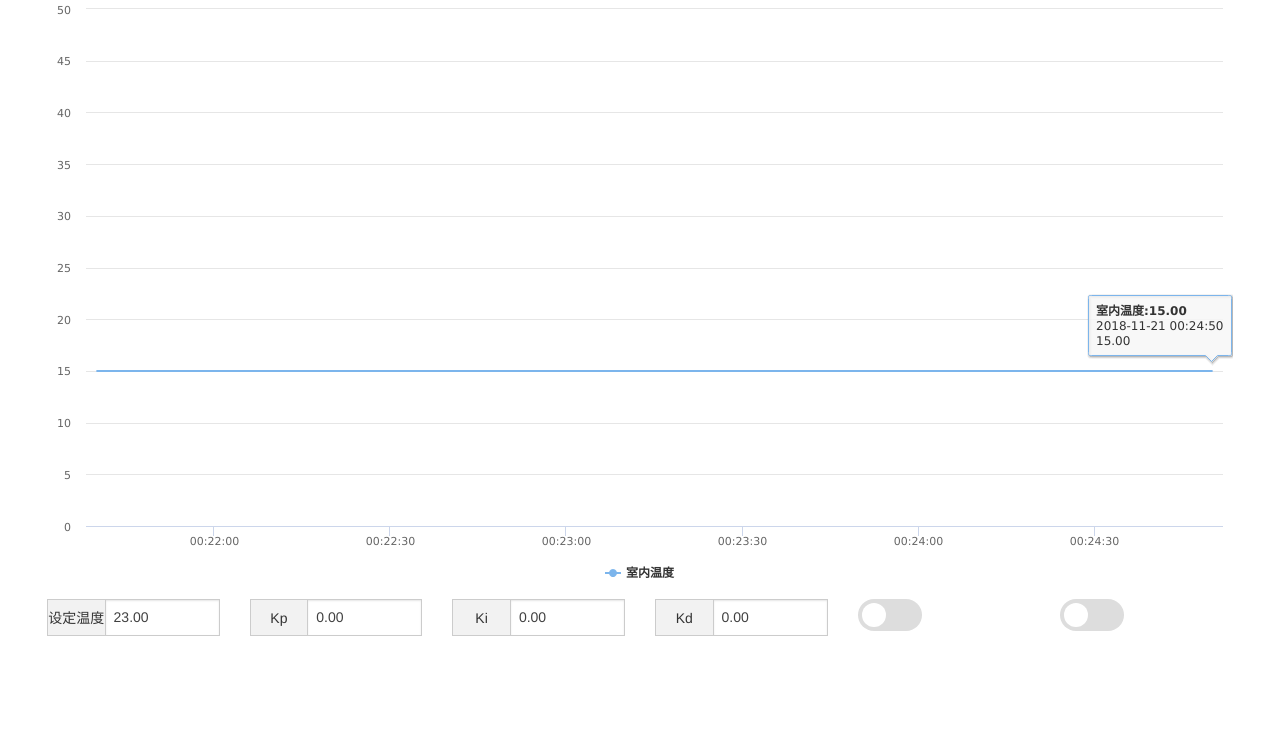
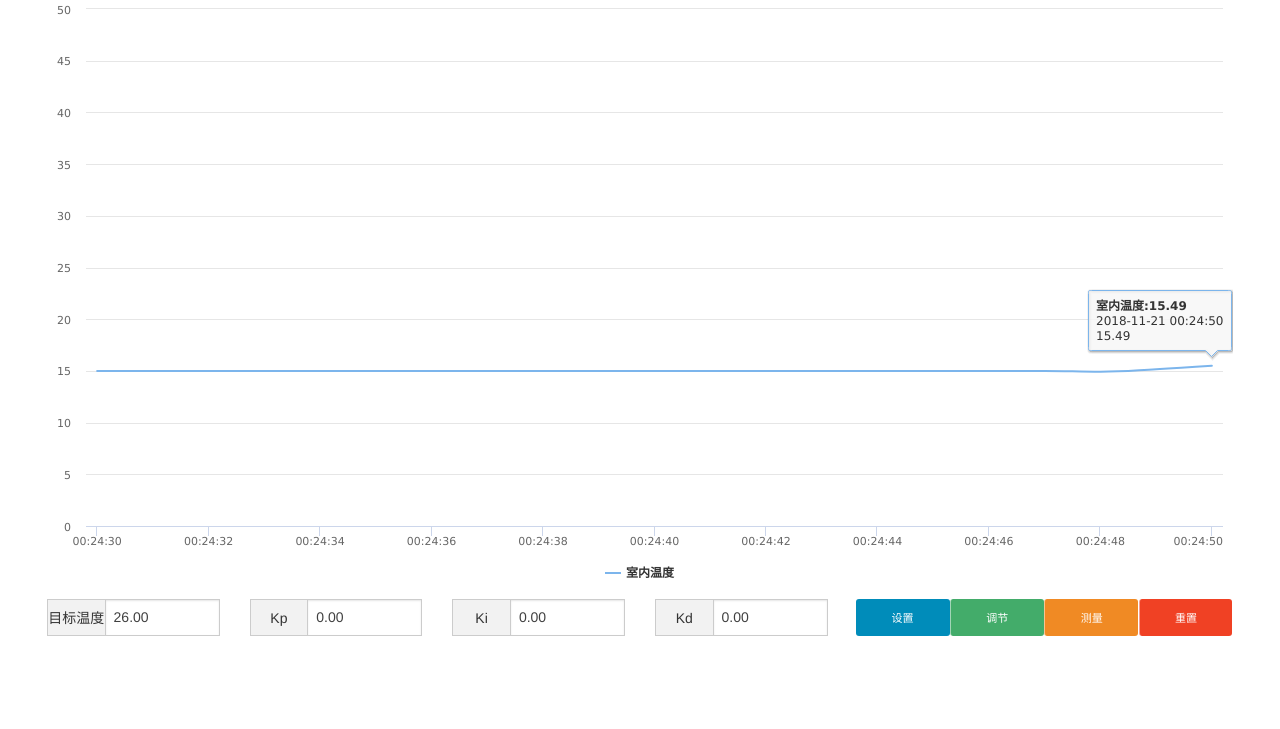
Before and after one commit to wongside/PID-simulation, a plain HTML site: page index.html in a window 1280 px wide. Shown: the part 74-803 px from the top of the page. Drawn offline with Linux system fonts and the light colour scheme.

Commit message:
基本功能完成

```diff
--- a/index.html
+++ b/index.html
@@ -16,21 +16,18 @@
         max-width: 95%;
     }
 </style>
-<h1 align="center">PID温度控制模拟</h1>
+<h1 align="center">PID温度控制器</h1>
 <div class="row">
-    <div id="container" class="large-12 columns" style="height: 600px">
+    <div id="container" class="large-12 columns" style="height: 600px"></div>
 </div>
-
-</div>
-
 <div class="row">
     <div class="large-2 columns">
         <div class="row collapse prefix-radius">
             <div class="small-4 columns">
-                <span class="prefix">设定温度</span>
+                <span class="prefix">目标温度</span>
             </div>
             <div class="small-8 columns">
-                <input type="text" value="23.00" id="presetTemp" title="">
+                <input type="text" value="26.00" id="presetTemp" title="">
             </div>
         </div>
     </div>
@@ -64,94 +61,66 @@
             </div>
         </div>
     </div>
-    <div class="large-2 columns">
-        <div class="switch round">
-            <!--<span style="font-size: 20px;">噪音</span>-->
-            <input id="adjust" type="checkbox" onchange="adjust = !adjust;">
-            <label for="adjust"></label>
+    <div class="large-4 columns">
+        <ul class="button-group even-4">
+            <li>
+                <button type="button" class="button radius default tiny" onclick="setting();">设置</button>
+            </li>
+            <li>
+                <button type="button" class="button radius success tiny" onclick="adjust(this);">调节</button>
+            </li>
+            <li>
+                <button type="button" class="button radius warning tiny" onclick="measure();">测量</button>
+            </li>
+            <li>
+                <button type="button" class="button radius alert tiny" onclick="reset();">重置</button>
+            </li>
+        </ul>
     </div>
 </div>
-    <div class="large-2 columns">
-        <div class="switch round">
-            <!--  <span style="font-size: 28; vertical-align: middle; display: table-cell; text-align: center;">噪音</span> -->
-            <input id="noise" type="checkbox" onchange=" noise = !noise;">
-            <label for="noise"></label>
+<!--<div class="row">
+    <div class="panel callout">
+        <h3>标题</h3>
+        <p>文本内容..</p>
     </div>
-    </div>
-</div>
-<div class="row" id="show"></div>
+</div>-->
 <script>
-    let input = 5;
-    let temp = 15.00;
-    let noise = false;
-    let adjust = false;
 
-    let pid = {
-        kp: 0,
-        ki: 0,
-        kd: 0,
-        target: 0,
-        nowError: 0,
-        lastErrorOne: 0,
-        lastErrorTwo: 0,
-        calculateValue: function (sample) {
-            this.nowError = this.target - sample;
-            console.log("nowError:" + this.nowError + ";lastErrorOne:" + this.lastErrorOne + "sample:" + sample);
-            // console.log(this.kp * (this.nowError - this.lastErrorOne) + ";kp:" + this.kp + ";aa:" + (this.nowError - this.lastErrorOne));
-            show();
-            let out = this.kp * (this.nowError - this.lastErrorOne) + this.ki * this.nowError
-                + this.kd * (this.nowError - 2 * this.lastErrorOne + this.lastErrorTwo);
-            this.lastErrorTwo = this.lastErrorOne;
-            this.lastErrorOne = this.nowError;
-            // if(out > 10){
-            //     out = 10;
-            // }
-            // if(out < -10){
-            //     out = -10;
-            // }
+    function adjust(adjustButton) {
+        if (sys.isStart === 1) {
+            adjustButton.innerHTML = "停止";
+            sys.isStart = 2;
+        } else if(sys.isStart === 2) {
+            adjustButton.innerHTML = "调节";
+            sys.isStart = 0;
+        }else {
+            sys.isStart = 1;
+        }
+    }
 
-            return out;
-        }
-    };
-
-    function getTemp(){
-        let pidValue = 0.0;
-        if(noise){
-            temp += Math.random() - 0.5;
-        }
-        if(adjust){
+    function setting() {
         const kp = document.getElementById("kp");
         const ki = document.getElementById("ki");
         const kd = document.getElementById("kd");
         const presetTemp = document.getElementById("presetTemp");
         pid.target = parseFloat(presetTemp.value);
-            setTempLine(pid.target);
         pid.kp = parseFloat(kp.value);
         pid.ki = parseFloat(ki.value);
         pid.kd = parseFloat(kd.value);
-            pidValue = pid.calculateValue(temp);
-            // temp += pid.calculateValue(temp);
-            // show("temp:" + pid.target + ";   kp:" + pid.kp + ";   ki:" + pid.ki + ";   kd:" + pid.kd);
-        }
-        temp = systemFunction(input + pidValue);
-        return temp;
-    }
-    function systemFunction(t) {
-        return 3 * t;
-    }
-    function setTempLine(temp) {
-        chart.yAxis[0].removePlotLine('plot-line-1');
         chart.yAxis[0].addPlotLine({
-            value: temp,
+            value: pid.target,
             color: 'red',
             width: 5,
             id: 'plot-line-1'
         });
     }
 
-    function show(str){
-        let show = document.getElementById("show");
-        show.innerHTML = str;
+    function measure() {
+
+    }
+
+    function reset() {
+        location.reload();
     }
 
     Highcharts.setOptions({
@@ -160,10 +129,43 @@
         }
     });
 
-    function activeLastPointToolip(chart) {
+    let pid = {
+        kp: 0,
+        ki: 0,
+        kd: 0,
+        target: 0,
+        error: 0,
+        integral: 0,
+        lastError: 0,
+        calculateValue: function (sample) {
+            this.error = this.target - sample;
+            this.integral += this.error;
+            let out = this.kp * this.error + this.ki * this.integral + this.kd * (this.error - this.lastError);
+            this.lastError = this.error;
+            if (out > 20) {
+                out = 20;
+            }
+            if (out < -20) {
+                out = -20;
+            }
+            return out;
+        }
+    };
+
+    let sys = {
+        temp: 15,
+        time: 0,
+        isStart: 1,
+        timeConstant: 10,
+        showTip:function(chart){
             const points = chart.series[0].points;
             chart.tooltip.refresh(points[points.length - 1]);
+        },
+        transferFunction: function (feedback) {
+            this.temp += feedback * Math.pow(Math.E, -(1 / this.timeConstant) * this.time);
+            return this.temp;
         }
+    };
 
     let chart = Highcharts.chart('container', {
         chart: {
@@ -176,12 +178,20 @@
                 load: function () {
                     const series = this.series[0],
                         chart = this;
-                    activeLastPointToolip(chart);
+                    sys.showTip(chart);
                     setInterval(function () {
-                        const x = (new Date()).getTime(), // 当前时间
-                            y = getTemp();          // 随机值
+                        let x = (new Date()).getTime(), y; // 当前时间
+                        if(sys.isStart > 0){
+                            if (sys.isStart === 2) {
+                                sys.time++;
+                                y = sys.transferFunction(pid.calculateValue(sys.temp));
+                            } else {
+                                y = sys.temp;
+                            }
                             series.addPoint([x, y], true, true);
-                        activeLastPointToolip(chart);
+                            sys.temp += Math.random() - 0.5
+                            sys.showTip(chart);
+                        }
                     }, 1000);
                 }
             }
@@ -194,7 +204,7 @@
         },
         xAxis: {
             type: 'datetime',
-            tickPixelInterval: 150
+            tickPixelInterval: 150,
         },
         yAxis: {
             title: {
@@ -203,6 +213,14 @@
             min: 0,
             max: 50,
             startOnTick: true
+        },
+        plotOptions: {
+            series: {
+                enableMouseTracking: false,
+                marker: {
+                    enabled: false
+                }
+            }
         },
         tooltip: {
             formatter: function () {
@@ -218,16 +236,19 @@
                 let data = [],
                     time = (new Date()).getTime(),
                     i;
-                for (i = -190; i <= 0; i += 1) {
+                for (i = -20; i <= 0; i += 1) {
                     data.push({
                         x: time + i * 1000,
-                        y: temp
+                        y: sys.temp
                     });
                 }
                 return data;
             }())
         }]
     });
+    $(document).ready(function() {
+        $(document).foundation();
+    })
 </script>
 </body>
 </html>
```
Lines whose indentation alone changed are shown as unchanged.
